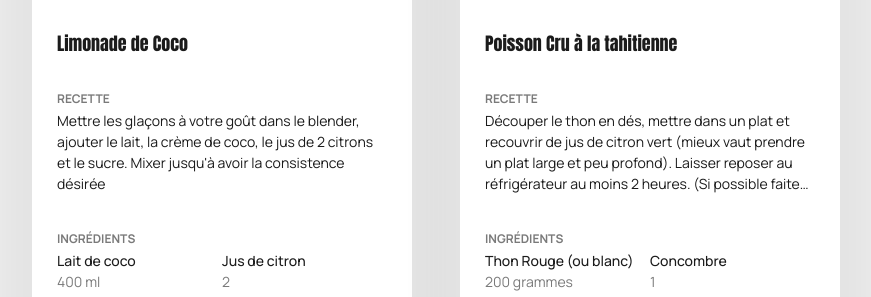
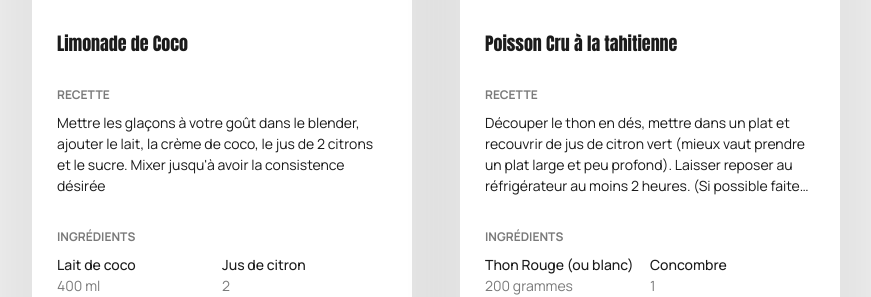
Before and after one commit to Adeline-I/les-petits-plats, a Next.js app: page / in a window 1280 px wide. Shown: the part 1098-1395 px from the top of the page, without its empty margins (204-1075 px from the left). Built offline with nearby package versions, Linux system fonts and the light colour scheme.

Commit message:
fix: restaure l'espacement sous les libellés de section perdu lors du refactor

```diff
--- a/app/globals.css
+++ b/app/globals.css
@@ -21,6 +21,8 @@ body {
 }
 
 .sectionLabel {
+  display: block;
+  margin-bottom: 0.5rem;
   font-family: var(--font-manrope);
   font-weight: 700;
   font-size: 0.75rem;
--- a/app/recette/[slug]/page.module.css
+++ b/app/recette/[slug]/page.module.css
@@ -37,6 +37,10 @@
   gap: 10px;
 }
 
+.prepTime :global(.sectionLabel) {
+  margin-bottom: 0;
+}
+
 .section {
   margin-top: 32px;
 }
```
